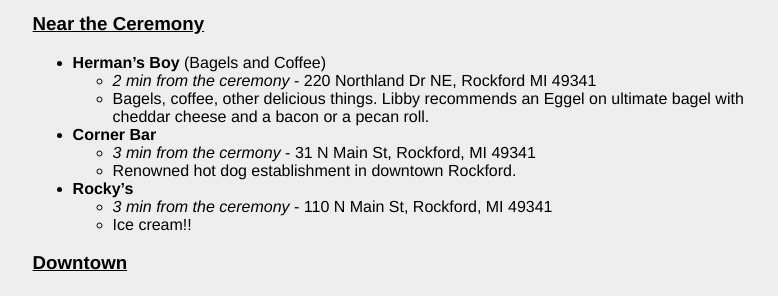
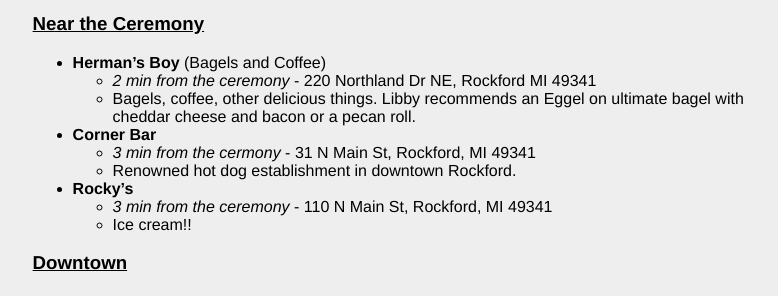
Before and after one commit to eswan18/ethanswan.com, a Jekyll site: the page built from tosstherice/hotels_food.md, in a window 1280 px wide. Shown: the part 1230-1526 px from the top of the page, without its empty margins (246-1024 px from the left). Built offline with Jekyll 4.4.1, drawn with Linux system fonts in a browser that asks for light colours.

```diff
--- a/tosstherice/hotels_food.md
+++ b/tosstherice/hotels_food.md
@@ -28,7 +28,7 @@ title: Toss the Rice! Hotels & Food
 
 - **Herman's Boy** (Bagels and Coffee)
     - *2 min from the ceremony* - 220 Northland Dr NE, Rockford MI 49341
-    - Bagels, coffee, other delicious things. Libby recommends an Eggel on ultimate bagel with cheddar cheese and a bacon or a pecan roll.
+    - Bagels, coffee, other delicious things. Libby recommends an Eggel on ultimate bagel with cheddar cheese and bacon or a pecan roll.
 - **Corner Bar**
     - *3 min from the cermony* - 31 N Main St, Rockford, MI 49341
     - Renowned hot dog establishment in downtown Rockford.
```
